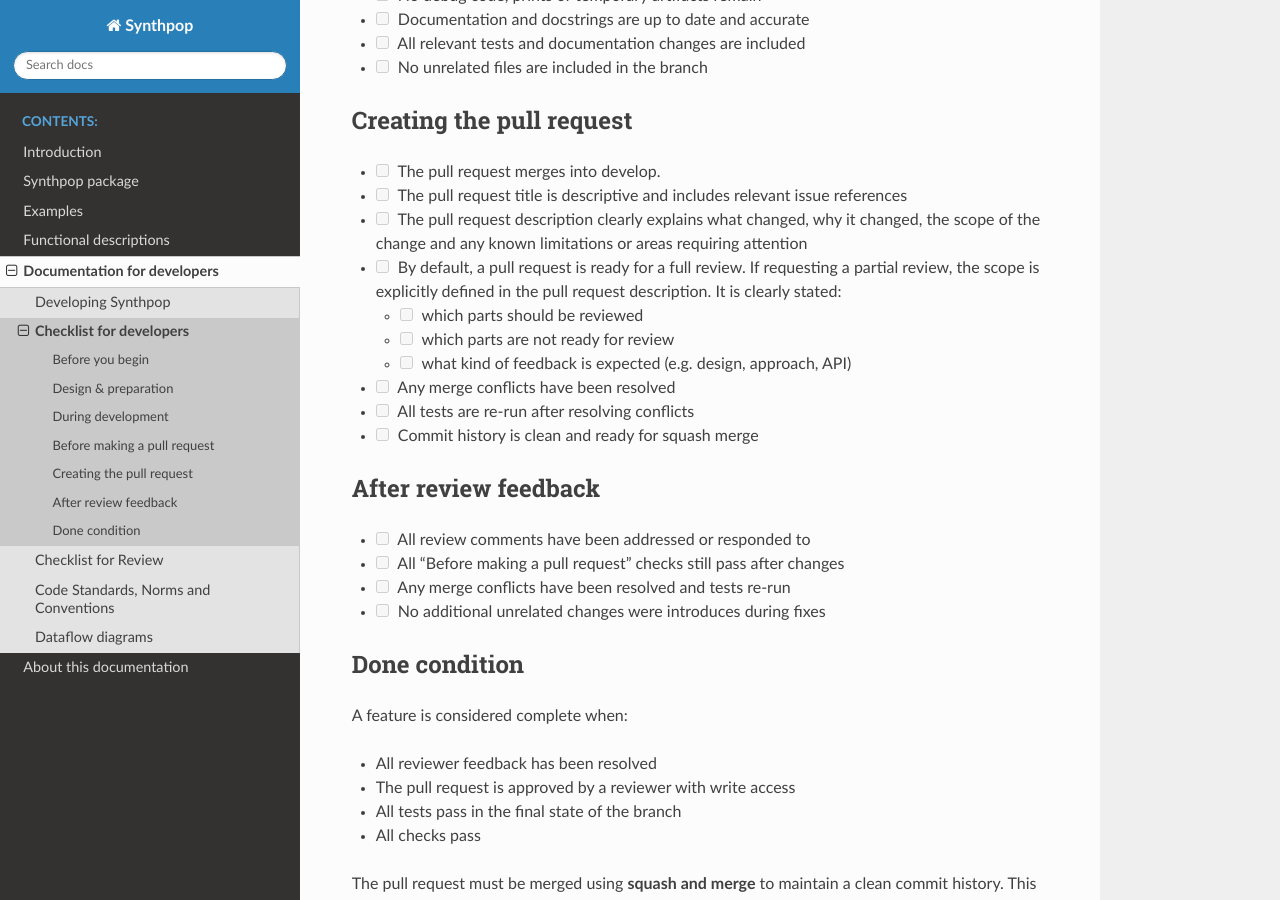
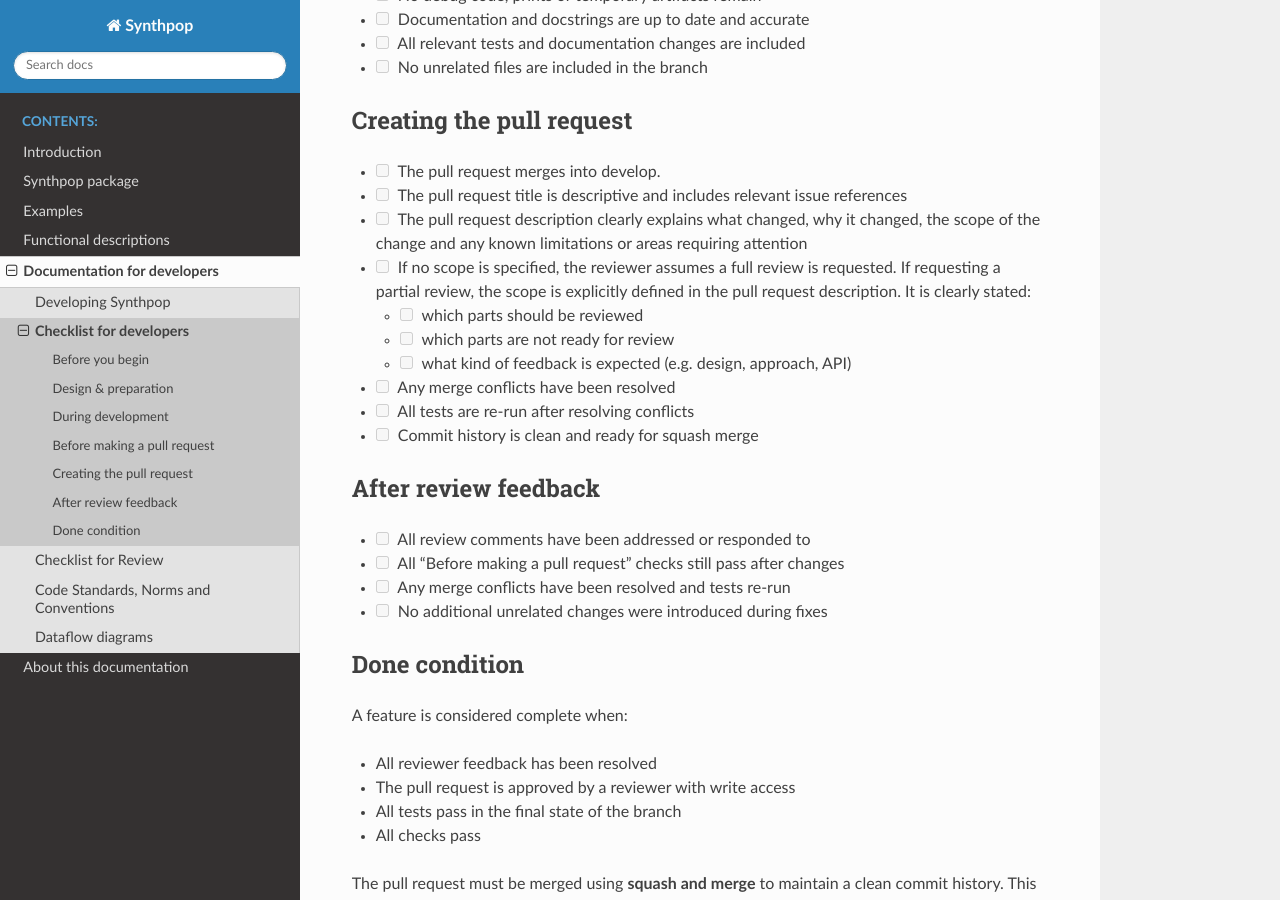
Before and after one commit to duonl/synthpop-py, a Sphinx documentation site: the page built from docs/source/developer/checklist_for_developer.md, in a window 1280 px wide and 900 px high, scrolled down 1553 px. Built offline with Sphinx 7.4.7 and the Read the Docs theme 3.1.0, drawn with Linux system fonts in a browser that asks for light colours.

Commit message:
Update checklist_for_developer.md

```diff
--- a/docs/source/developer/checklist_for_developer.md
+++ b/docs/source/developer/checklist_for_developer.md
@@ -49,7 +49,7 @@ Use this checklist as a practical working guide during development. It is not me
 - [ ] The pull request merges into develop.
 - [ ] The pull request title is descriptive and includes relevant issue references
 - [ ] The pull request description clearly explains what changed, why it changed, the scope of the change and any known limitations or areas requiring attention
-- [ ] By default, a pull request is ready for a full review. If requesting a partial review, the scope is explicitly defined in the pull request description. It is clearly stated:
+- [ ] If no scope is specified, the reviewer assumes a full review is requested. If requesting a partial review, the scope is explicitly defined in the pull request description. It is clearly stated:
   - [ ] which parts should be reviewed
   - [ ] which parts are not ready for review
   - [ ] what kind of feedback is expected (e.g. design, approach, API)
@@ -61,7 +61,7 @@ Use this checklist as a practical working guide during development. It is not me
 - [ ] All review comments have been addressed or responded to
 - [ ] All "Before making a pull request" checks still pass after changes
 - [ ] Any merge conflicts have been resolved and tests re-run
-- [ ] No additional unrelated changes were introduces during fixes
+- [ ] No additional unrelated changes were introduced during fixes
 
 ## Done condition
 A feature is considered complete when:
```
